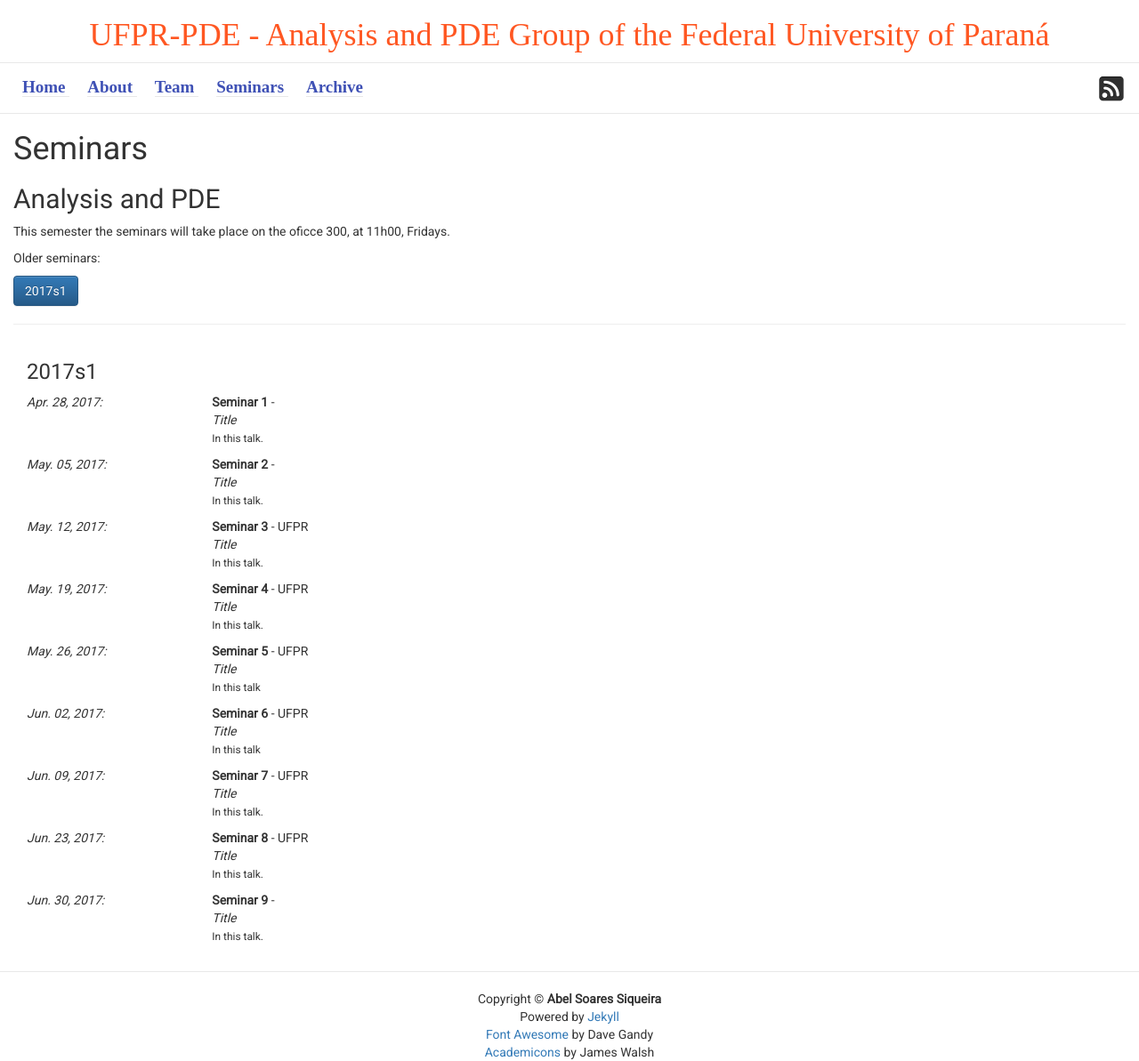
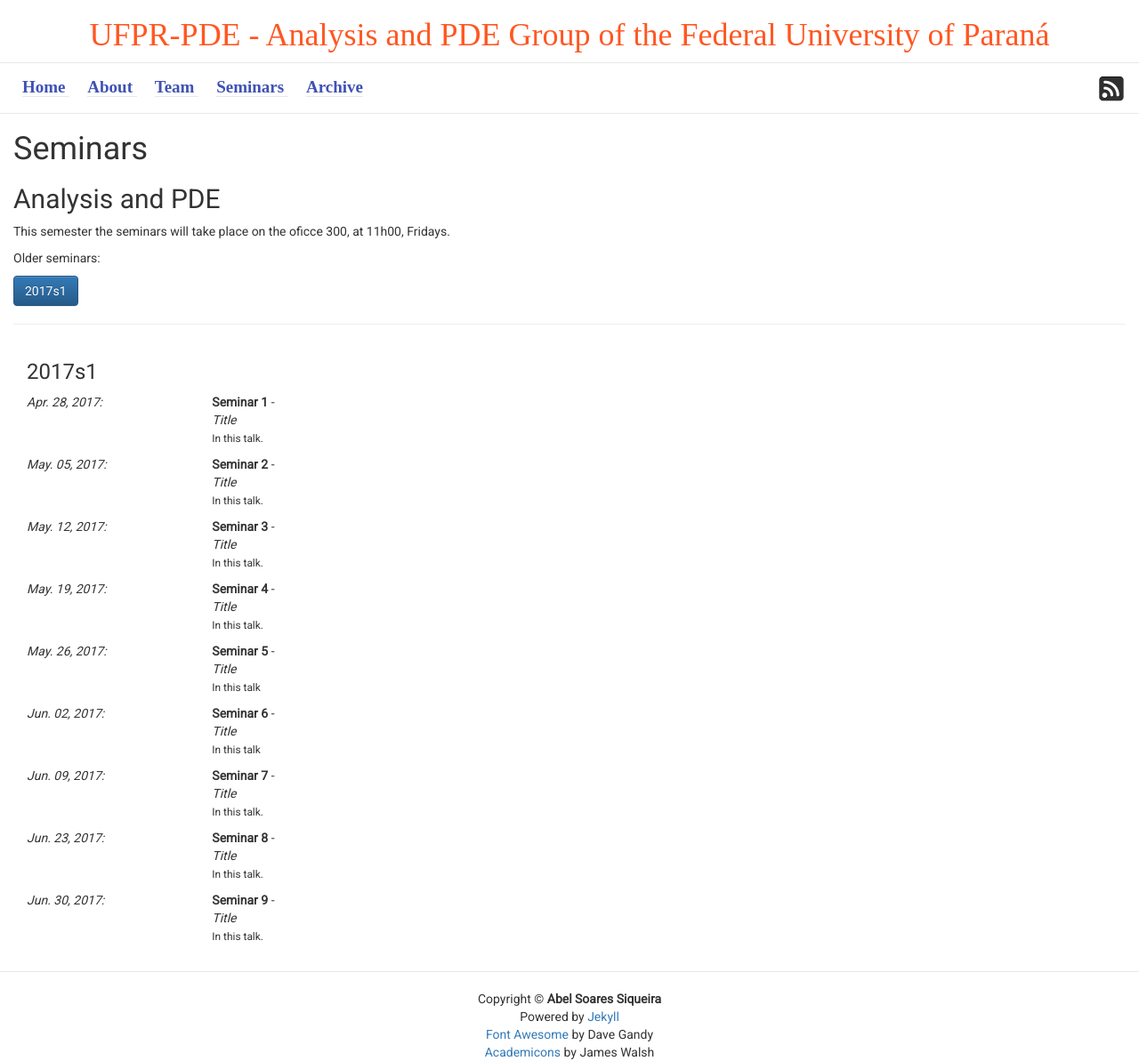
Before and after one commit to ufpr-pde/ufpr-opt.github.io, a Jekyll site: the page built from d_seminars.md, in a window 1280 px wide. Shown: the whole page at 89% size. Built offline with Jekyll 4.4.1, drawn with Linux system fonts in a browser that asks for light colours; some web fonts are replaced.

Commit message:
Update seminars.yml

```diff
--- a/_data/seminars.yml
+++ b/_data/seminars.yml
@@ -17,7 +17,7 @@
 - author: Seminar 3
   date: 2017-05-12
   semester: 2017s1
-  affiliation: UFPR
+  affiliation:
   title: Title
   abstract: >
     In this talk.
@@ -25,7 +25,7 @@
 - author: Seminar 4
   date: 2017-05-19
   semester: 2017s1
-  affiliation: UFPR
+  affiliation:
   title: Title
   abstract: >
     In this talk.
@@ -33,7 +33,7 @@
 - author: Seminar 5
   date: 2017-05-26
   semester: 2017s1
-  affiliation: UFPR
+  affiliation:
   title: Title
   abstract: >
     In this talk
@@ -41,7 +41,7 @@
 - author: Seminar 6
   date: 2017-06-02
   semester: 2017s1
-  affiliation: UFPR
+  affiliation:
   title: Title
   abstract: >
     In this talk
@@ -49,7 +49,7 @@
 - author: Seminar 7
   date: 2017-06-09
   semester: 2017s1
-  affiliation: UFPR
+  affiliation:
   title: Title
   abstract: >
     In this talk.
@@ -57,7 +57,7 @@
 - author: Seminar 8
   date: 2017-06-23
   semester: 2017s1
-  affiliation: UFPR
+  affiliation:
   title: Title
   abstract: >
     In this talk.
```
